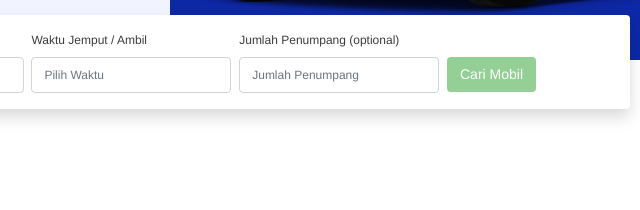
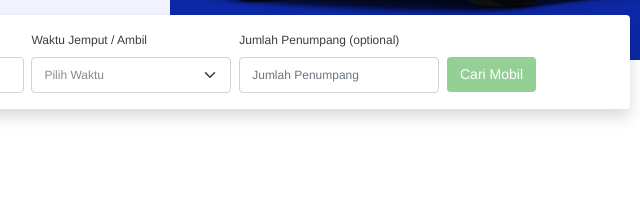
Before and after one commit to wahyupambudi/24001118-snyrgy7-wahyupambudi-bcr-ch4, a website: page public/rental-car.html in a window 1280 px wide. Shown: the part 348-558 px from the top of the page, 534-1174 px from the left. Drawn offline with Linux system fonts and the light colour scheme; no server answers.

Commit message:
feat(bcr) - change input time

```diff
--- a/public/rental-car.html
+++ b/public/rental-car.html
@@ -81,12 +81,22 @@
         </div>
         <div class="col-md-2">
           <label for="date" class="form-label">Tanggal</label>
-          <input type="text" onfocus="(this.type='date')" placeholder="Pilih Tanggal" class="form-control fs-12 h-36 placeholder" id="date" aria-describedby="date">
+          <input type="text" onfocus="(this.type='date')" placeholder="Pilih Tanggal"
+            class="form-control fs-12 h-36 placeholder" id="date" aria-describedby="date">
         </div>
         <div class="col-md-2">
           <label for="pickupTime" class="form-label">Waktu Jemput / Ambil</label>
-          <input type="text" onfocus="(this.type='time')" placeholder="Pilih Waktu" class="form-control fs-12 h-36 placeholder" id="pickupTime" aria-describedby="pickupTime"
-            placeholder="Pilih Waktu">
+          <!-- <input type="text" onfocus="(this.type='time')" placeholder="Pilih Waktu"
+            class="form-control fs-12 h-36 placeholder" id="pickupTime" aria-describedby="pickupTime"
+            placeholder="Pilih Waktu"> -->
+          <select class="form-select fs-12 h-36 placeholder" aria-label="Default select example" id="pickupTime">
+            <option value="0" selected>Pilih Waktu</option>
+            <option value="08:00">08:00 WIB</option>
+            <option value="09:00">09:00 WIB</option>
+            <option value="10:00">10:00 WIB</option>
+            <option value="11:00">11:00 WIB</option>
+            <option value="12:00">12:00 WIB</option>
+          </select>
         </div>
         <div class="col-md-2">
           <label for="seat" class="form-label w-200">Jumlah Penumpang (optional)</label>
--- a/public/scripts/app.js
+++ b/public/scripts/app.js
@@ -41,7 +41,7 @@ class App {
       const hours = Number(hoursString);
       const minutes = Number(minutesString);
       const newPickupTime = hours * 60 + minutes;
-
+      console.log(newPickupTime)
       // get time from availableAt
       const hoursAvailable = Number(`${newDateAvailable.getHours()}`);
       const minutesAvailable = Number(`${newDateAvailable.getMinutes()}`);
```
